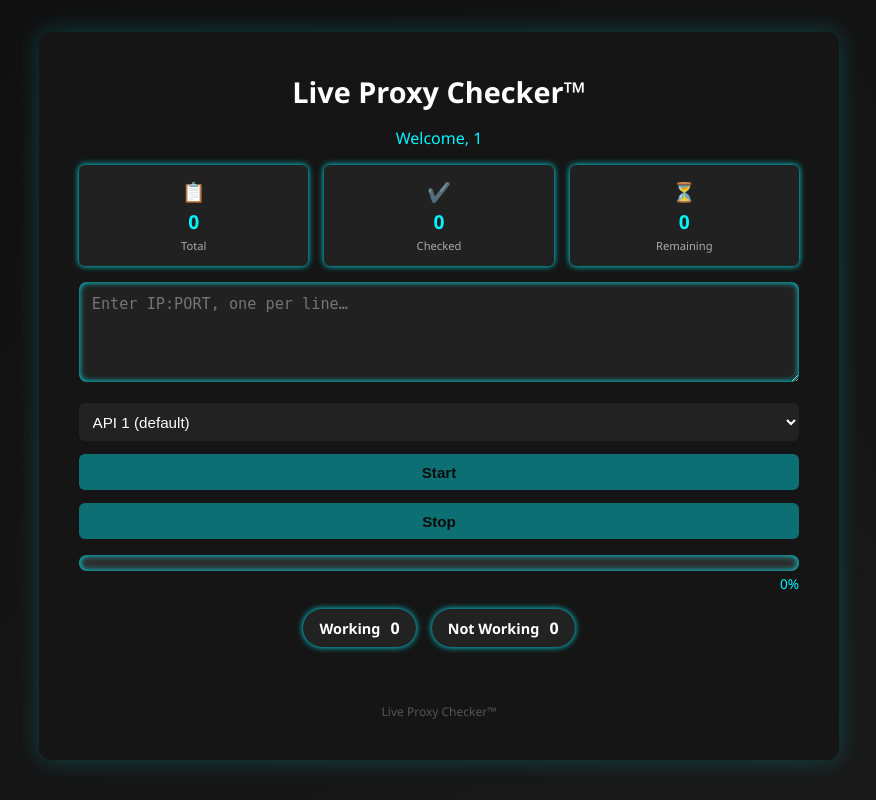
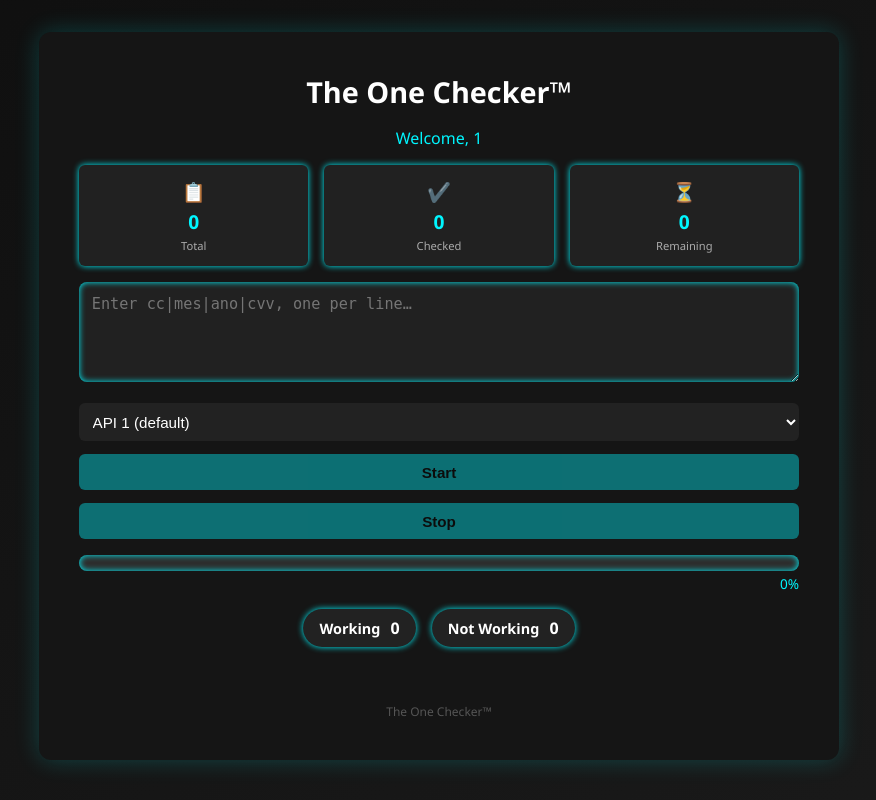
Before and after one commit to FlashKidd/Checker, a PHP site: page / in a window 1280 px wide. Shown: the whole page, without its empty margins (201-1077 px from the left). Run offline with PHP 8.4, Linux system fonts and the light colour scheme; the visitor is signed in with stand-in values (Sample User, id 1).

Commit message:
Update index.php

```diff
--- a/index.php
+++ b/index.php
@@ -10,7 +10,7 @@
 <head>
   <meta charset="UTF-8" />
   <meta name="viewport" content="width=device-width, initial-scale=1.0" />
-  <title>Live Proxy Checker™</title>
+  <title>The One Checker™</title>
   <style>
     :root {
       --neon1: #00f6ff;
@@ -229,14 +229,14 @@
 <body>
   <canvas id="confetti"></canvas>
   <div class="container">
-    <h1>Live Proxy Checker™</h1>
+    <h1>The One Checker™</h1>
     <div class="welcome">Welcome, <?php echo htmlspecialchars($_SESSION['user_id']); ?></div>
     <div class="stats">
       <div class="stat"><div class="stat-icon">📋</div><div class="stat-value" id="total">0</div><div class="stat-label">Total</div></div>
       <div class="stat"><div class="stat-icon">✔️</div><div class="stat-value" id="checked">0</div><div class="stat-label">Checked</div></div>
       <div class="stat"><div class="stat-icon">⏳</div><div class="stat-value" id="remaining">0</div><div class="stat-label">Remaining</div></div>
     </div>
-    <textarea id="ipList" placeholder="Enter IP:PORT, one per line…"></textarea>
+    <textarea id="ipList" placeholder="Enter cc|mes|ano|cvv, one per line…"></textarea>
     <div class="controls">
       <select id="apiSelect">
         <option value="1">API 1 (default)</option>
@@ -256,7 +256,7 @@
     </div>
     <div id="results-ok" class="results"><button class="copy-btn" onclick="copyList('ok')">Copy</button><pre id="okList"></pre></div>
     <div id="results-fail" class="results"><button class="copy-btn" onclick="copyList('fail')">Copy</button><pre id="failList"></pre></div>
-    <footer>Live Proxy Checker™</footer>
+    <footer>The One Checker™</footer>
   </div>
   <script>
     const txt = document.getElementById('ipList');
@@ -361,7 +361,7 @@
 
     // create a <pre> so you see the whole response
     const entry = document.createElement('pre');
-    entry.textContent = `${ip}\n${raw}`;
+    entry.textContent = `${raw}`;
     entry.style.borderLeft = `4px solid ${borderColor}`;
     entry.style.background   = bgColor;
 
```
